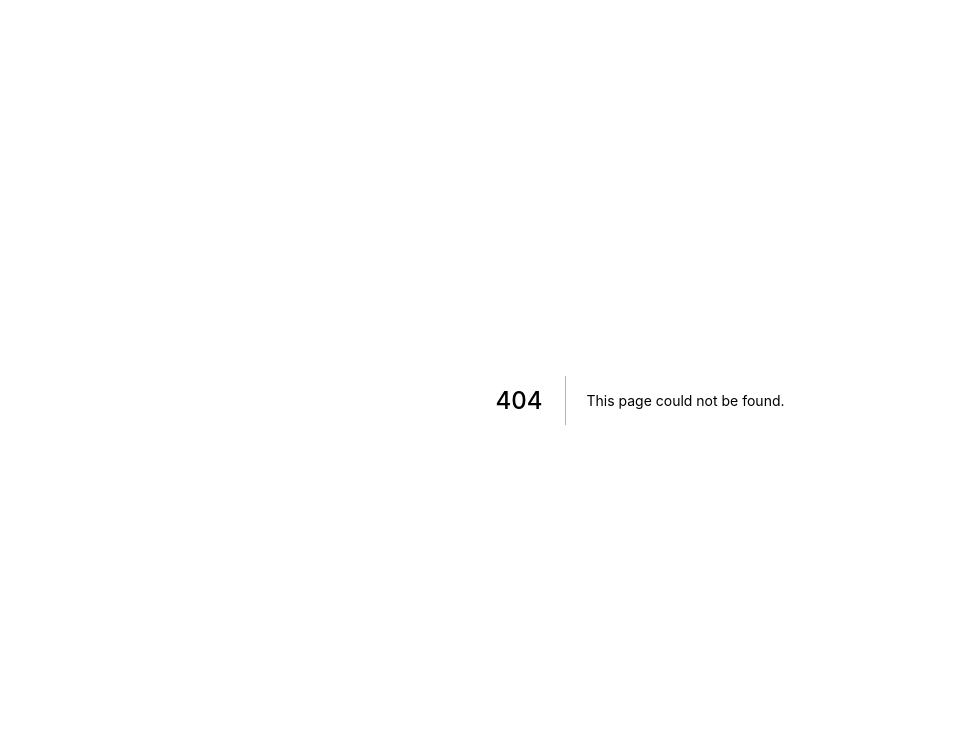
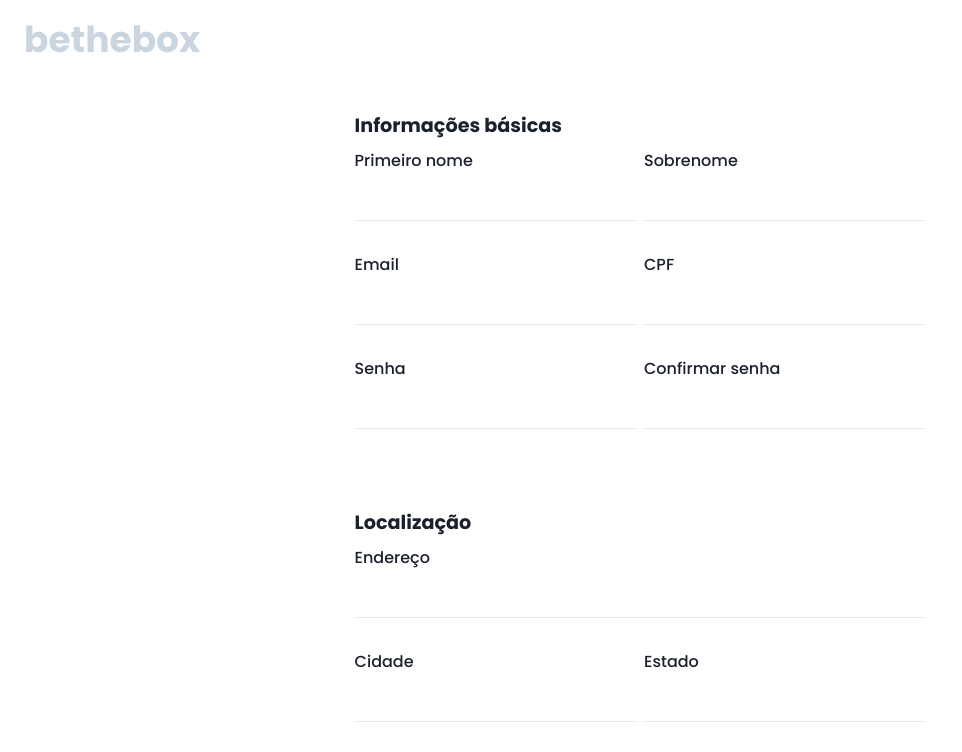
Before and after one commit to camargo1409/monorepo-test, a Next.js app in the folder apps/front/: page /auth/signup in a window 1280 px wide. Before the commit this address had no page. Shown: the top 752 px of the page, without its empty margins (0-962 px from the left). Built offline with nearby package versions, Linux system fonts and the light colour scheme.

Commit message:
feat: create sign up page

```diff
--- /dev/null
+++ b/apps/front/src/components/SignUpForm/index.tsx
@@ -0,0 +1,189 @@
+import {
+  FormControl,
+  FormErrorMessage,
+  FormLabel,
+} from "@chakra-ui/form-control";
+import { Input } from "@chakra-ui/input";
+import { Button } from "@chakra-ui/button";
+import { Switch } from "@chakra-ui/switch";
+import { Box, Flex, VStack } from "@chakra-ui/layout";
+import { HStack } from "@chakra-ui/react";
+import { SubmitHandler, useForm } from "react-hook-form";
+import { yupResolver } from "@hookform/resolvers/yup";
+import { signUpFormSchema } from "./schema";
+import { api } from "../../config/axios";
+import { toast } from "react-toastify";
+import { useEffect } from "react";
+
+interface SignUpFormData {
+  first_name: string;
+  last_name: string;
+  email: string;
+  cpf: string;
+  password: string;
+  confirm_password: string;
+  address: string;
+  city: string;
+  available: boolean;
+}
+
+export const SignUpForm = () => {
+  const { register, handleSubmit, formState } = useForm({
+    resolver: yupResolver(signUpFormSchema),
+  });
+
+  const handleSignUp: SubmitHandler<SignUpFormData> = async (values) => {
+    try {
+      const { confirm_password, ...data } = values;
+
+      const response = await api.post("/users", {
+        ...data,
+        lat: -20.8712273,
+        long: -49.4186457,
+      });
+      console.log(response);
+    } catch (error: any) {
+      console.log(error.response);
+      toast(`${error.response.status} - ${error.response.data.msg}`);
+    }
+  };
+
+  const { errors } = formState;
+
+  useEffect(() => {
+    for (const error in errors) {
+      toast(errors[error].message);
+    }
+  }, [errors]);
+
+  return (
+    <VStack as="form" spacing="20" onSubmit={handleSubmit(handleSignUp)}>
+      <FormControl as="fieldset">
+        <FormLabel fontSize="larger" fontWeight="bold" as="legend">
+          Informações básicas
+        </FormLabel>
+
+        <HStack>
+          <FormControl>
+            <FormLabel htmlFor="first_name">Primeiro nome</FormLabel>
+            <Input
+              id="first_name"
+              variant="flushed"
+              type="text"
+              errorBorderColor="red.300"
+              {...register("first_name")}
+            />
+          </FormControl>
+          <FormControl>
+            <FormLabel htmlFor="last_name">Sobrenome</FormLabel>
+            <Input
+              id="last_name"
+              variant="flushed"
+              type="text"
+              {...register("last_name")}
+            />
+          </FormControl>
+        </HStack>
+
+        <HStack mt={8}>
+          <FormControl>
+            <FormLabel htmlFor="email">Email</FormLabel>
+            <Input
+              id="email"
+              variant="flushed"
+              type="email"
+              {...register("email")}
+            />
+          </FormControl>
+          <FormControl>
+            <FormLabel htmlFor="cpf">CPF</FormLabel>
+            <Input
+              id="cpf"
+              variant="flushed"
+              type="text"
+              {...register("cpf")}
+            />
+          </FormControl>
+        </HStack>
+
+        <HStack mt={8}>
+          <FormControl>
+            <FormLabel htmlFor="password">Senha</FormLabel>
+            <Input
+              id="password"
+              variant="flushed"
+              type="password"
+              {...register("password")}
+            />
+          </FormControl>
+          <FormControl>
+            <FormLabel htmlFor="confirm_password">Confirmar senha</FormLabel>
+            <Input
+              id="confirm_password"
+              variant="flushed"
+              type="password"
+              {...register("confirm_password")}
+            />
+          </FormControl>
+        </HStack>
+      </FormControl>
+
+      <FormControl as="fieldset">
+        <FormLabel fontSize="larger" fontWeight="bold" as="legend">
+          Localização
+        </FormLabel>
+
+        <FormControl>
+          <FormLabel htmlFor="address">Endereço</FormLabel>
+          <Input
+            id="address"
+            variant="flushed"
+            type="text"
+            {...register("address")}
+          />
+        </FormControl>
+        <HStack mt={8}>
+          <FormControl>
+            <FormLabel htmlFor="city">Cidade</FormLabel>
+            <Input
+              id="city"
+              variant="flushed"
+              type="text"
+              {...register("city")}
+            />
+          </FormControl>
+          <FormControl>
+            <FormLabel htmlFor="state">Estado</FormLabel>
+            <Input
+              id="state"
+              variant="flushed"
+              type="text"
+              {...register("state")}
+            />
+          </FormControl>
+        </HStack>
+
+        <Box height={300} w="100%" bg="gray.200" mt={8}></Box>
+      </FormControl>
+
+      <FormControl display="flex">
+        <FormLabel htmlFor="available" mb="0">
+          Permitir que outros usuários me contratem para que eu receba
+          encomendas?
+        </FormLabel>
+        <Switch colorScheme="pink" id="available" {...register("available")} />
+      </FormControl>
+
+      <Flex justifyContent="space-between" w="100%">
+        <Button
+          colorScheme="pink"
+          type="submit"
+          isLoading={formState.isSubmitting}
+        >
+          Salvar
+        </Button>
+        <Button colorScheme="gray">Cancelar</Button>
+      </Flex>
+    </VStack>
+  );
+};
--- /dev/null
+++ b/apps/front/src/components/SignUpForm/schema.ts
@@ -0,0 +1,16 @@
+import * as yup from "yup";
+
+export const signUpFormSchema = yup.object().shape({
+  first_name: yup.string().required("Primeiro nome obrigatório"),
+  last_name: yup.string().required("Sobrenome obrigatório"),
+  email: yup.string().required("Email obrigatório").email("Email inválido"),
+  cpf: yup.string().required("CPF obrigatório"),
+  password: yup.string().required("Senha obrigatória"),
+  confirm_password: yup
+    .string()
+    .oneOf([null, yup.ref("password")], "As senhas precisam ser iguais"),
+  address: yup.string().required("Endereço obrigatório"),
+  city: yup.string().required("Cidade obrigatória"),
+  state: yup.string().required("Estado obrigatória"),
+  available: yup.boolean(),
+});
--- a/apps/front/src/components/SimpleHeader/index.tsx
+++ b/apps/front/src/components/SimpleHeader/index.tsx
@@ -1,4 +1,5 @@
 import { Flex, Heading } from "@chakra-ui/layout";
+import Link from "next/link";
 
 export const SimpleHeader = () => {
   return (
@@ -12,7 +13,9 @@ export const SimpleHeader = () => {
       align="center"
     >
       <Heading as="h1" size="xl" color="gray.300">
-        bethebox
+        <Link href="/">
+          <a>bethebox</a>
+        </Link>
       </Heading>
     </Flex>
   );
--- /dev/null
+++ b/apps/front/src/config/axios.ts
@@ -0,0 +1,5 @@
+import axios from 'axios';
+
+export const api = axios.create({
+    baseURL:"http://localhost:3333"
+})
--- a/apps/front/src/pages/_app.tsx
+++ b/apps/front/src/pages/_app.tsx
@@ -1,11 +1,14 @@
 import type { AppProps } from "next/app";
 import { ChakraProvider } from "@chakra-ui/react";
 import { theme } from "../styles/theme";
+import { ToastContainer } from 'react-toastify';
+import 'react-toastify/dist/ReactToastify.css';
 
 function MyApp({ Component, pageProps }: AppProps) {
   return (
     <ChakraProvider theme={theme} resetCSS>
       <Component {...pageProps} />
+      <ToastContainer />
     </ChakraProvider>
   );
 }
--- /dev/null
+++ b/apps/front/src/pages/auth/signup/index.tsx
@@ -0,0 +1,23 @@
+import { Container, Flex } from "@chakra-ui/layout";
+import Head from "next/head";
+import { SignUpForm } from "../../../components/SignUpForm";
+import { SimpleHeader } from "../../../components/SimpleHeader";
+
+const SignUp = () => {
+  return (
+    <>
+      <Head>
+        <title>bethebox | Sign Up</title>
+        <meta name="description" content="bethebox sign up page" />
+      </Head>
+      <Flex direction="column">
+          <SimpleHeader />
+          <Container my={8}>
+            <SignUpForm />
+          </Container>
+      </Flex>
+    </>
+  );
+};
+
+export default SignUp;
```
Also changed, not shown: apps/front/package.json (+6 -1 lines), 1 other file (tests, documents, lock files or other folders).
